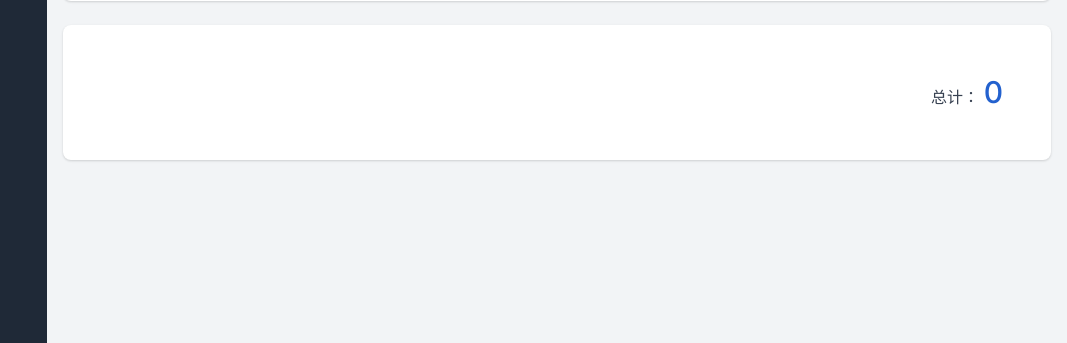
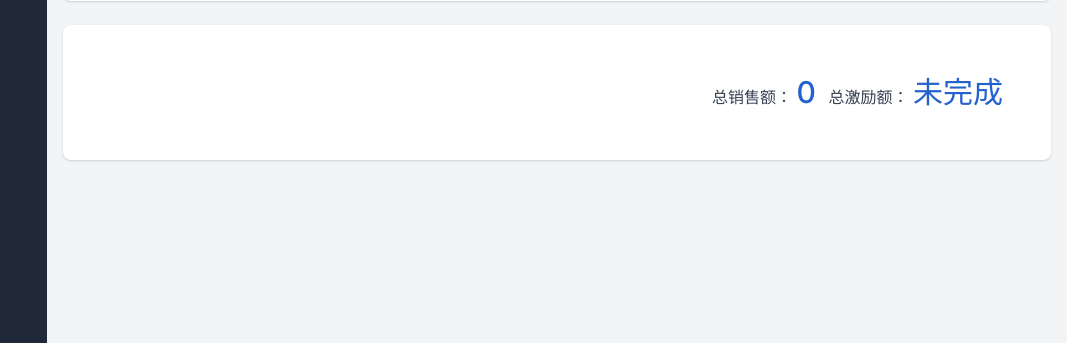
Before and after one commit to zhichaoGuo/PMP, a Flask app: template app/templates/excitation/all_record.html in a window 1280 px wide. Shown: the part 457-800 px from the top of the page, without its empty margins (213-1280 px from the left). Run offline with Flask 3, Linux system fonts and the light colour scheme; the template is opened without the code that fills it, so the values that code supplies are empty; parts of the project's set-up code (start-up, migrations or seed data) failed here and were passed over; some libraries are stand-ins or nearby versions.

Commit message:
add all_exci in all record page

```diff
--- a/app/templates/excitation/all_record.html
+++ b/app/templates/excitation/all_record.html
@@ -85,9 +85,9 @@
                         <div class="d-none d-sm-block">
                             <h2 class="h6 text-gray-400 mb-0">激励情况</h2>
                             {% if setting['number_limit'] >= setting['settings']['start_number'] %}
-                            <h3 class="text-success fw-bolder">已完成</h3>
+                            <h3 class="text-success fw-bolder" id="done">已完成</h3>
                             {% else %}
-                            <h3 class="text-danger fw-bolder">未完成</h3>
+                            <h3 class="text-danger fw-bolder" id="done">未完成</h3>
                             {% endif %}
                         </div>
                     </div>
@@ -173,8 +173,12 @@
         <div class="col-12 col-md-8 col-xl-6 text-center text-lg-start">
             <ul class="list-inline list-group-flush list-group-borderless text-md-end mb-0">
                 <li class="list-inline-item px-0 px-xm-2">
-                    <a>总计：</a>
+                    <a>总销售额：</a>
                     <a class="text-info mb-0 display-4" id="all">test</a>
+                </li>
+                <li class="list-inline-item px-0 px-xm-2">
+                    <a>总激励额：</a>
+                    <a class="text-info mb-0 display-4" id="all_exci">test</a>
                 </li>
             </ul>
 
@@ -189,14 +193,25 @@
 <script src="{{ config.ASSETS_ROOT }}/js/jquery.min.js"></script>
 <script type="text/javascript">
     $(document).ready(function() {
-        var totalRow = 0
+        var totalRow = 0;
+        var totalRowExci = 0;
         $('#all_record tr').each(function() {
             $(this).find('td:eq(9)').each(function(){
                     totalRow += parseFloat($(this).text());
             });
+            $(this).find('td:eq(10)').each(function(){
+                    totalRowExci += parseFloat($(this).text());
+            });
         });
         var all = document.getElementById('all');
+        var all_exci = document.getElementById('all_exci');
+        var done = document.getElementById('done');
         all.text = totalRow;
+        if (done.innerText == '已完成'){
+        all_exci.text = totalRowExci;
+        }else{
+        all_exci.text = done.innerText;
+        }
     });
     function select_user_record() {
         var select = document.getElementById('admin_user_name');
```
Also changed, not shown: app/excitation/views.py (+4 -3 lines).
